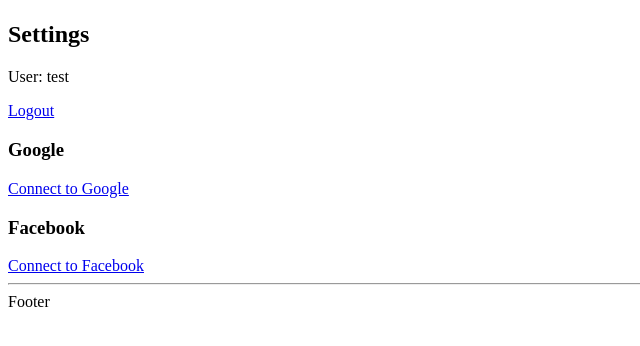
After one commit to sergey-buryakov/kandle, a Django app: page /settings/ in a window 1280 px wide. The commit adds this page. Shown: the top 346 px of the page, without its empty margins (0-640 px from the left). Run offline with Django 3.2, Linux system fonts and the light colour scheme; a user stored in the database is signed in; data comes from the database, SQL or seed files in the repository; both versions use the stored data as it was after the commit.

Commit message:
facebook is done (google doesn't work)

```diff
--- a/kandle/urls.py
+++ b/kandle/urls.py
@@ -23,5 +23,8 @@
     re_path(r'^sign_up$', views.sign_up),
     re_path(r'^accounts/', include('django.contrib.auth.urls')),
     re_path(r'^create', views.create),
-    re_path(r'^event/(?P<eventid>.+)', views.event) #add regex
+    re_path(r'^event/(?P<eventid>.+)', views.event), #add regex
+    re_path(r'^oauth/', include('social_django.urls', namespace='social')),
+    re_path(r'^settings/$', views.settings, name='settings'),
+    re_path(r'^settings/password/$', views.password, name='password'),
 ]
--- a/kandleapp/views.py
+++ b/kandleapp/views.py
@@ -1,3 +1,8 @@
+from django.contrib.auth.decorators import login_required
+from django.contrib.auth.forms import AdminPasswordChangeForm, PasswordChangeForm
+from django.contrib.auth import update_session_auth_hash
+from django.contrib import messages
+from social_django.models import UserSocialAuth
 from django.shortcuts import render, redirect
 from django.shortcuts import HttpResponseRedirect
 from django.shortcuts import HttpResponse
@@ -24,6 +29,48 @@
     else:
         form = Sign_up_form()
     return render(request, "registration/sign_up.html", {"form": form})
+
+@login_required
+def settings(request):
+    user = request.user
+
+    try:
+        google_login = user.social_auth.get(provider='google')
+    except UserSocialAuth.DoesNotExist:
+        google_login = None
+
+    try:
+        facebook_login = user.social_auth.get(provider='facebook')
+    except UserSocialAuth.DoesNotExist:
+        facebook_login = None
+
+    can_disconnect = (user.social_auth.count() > 1 or user.has_usable_password())
+
+    return render(request, 'registration/settings.html', {
+        'google_login': google_login,
+        'facebook_login': facebook_login,
+        'can_disconnect': can_disconnect
+    })
+
+@login_required
+def password(request):
+    if request.user.has_usable_password():
+        PasswordForm = PasswordChangeForm
+    else:
+        PasswordForm = AdminPasswordChangeForm
+
+    if request.method == 'POST':
+        form = PasswordForm(request.user, request.POST)
+        if form.is_valid():
+            form.save()
+            update_session_auth_hash(request, form.user)
+            messages.success(request, 'Your password was successfully updated!')
+            return redirect(settings)
+        else:
+            messages.error(request, 'Please correct the error below.')
+    else:
+        form = PasswordForm(request.user)
+    return render(request, 'registration/password.html', {'form': form})
 
 def event(request, eventid):
     try:
--- a/templates/registration/login.html
+++ b/templates/registration/login.html
@@ -33,5 +33,9 @@
     {# Assumes you setup the password_reset view in your URLconf #}
     <p><a href="{% url 'password_reset' %}">Lost password?</a></p>
 
+    <p><strong>-- OR --</strong></p>
+    <a href="{% url 'social:begin' 'google-oauth2' %}?next=/">Login with Google</a><br>
+    <a href="{% url 'social:begin' 'facebook' %}">Login with Facebook</a>
+
     <p><a href="/">Back</a></p>
 {% endblock %}
--- /dev/null
+++ b/templates/registration/settings.html
@@ -0,0 +1,42 @@
+{% extends '__Layout.html' %}
+
+{% block content %}
+  <h2>Settings</h2>
+  {% if user.is_authenticated %}
+        <p>User: {{ user.get_username }}</p>
+        <p><a href="{% url 'logout'%}?next={{request.path}}">Logout</a></p>
+    {% endif %}
+
+  <h3>Google</h3>
+  {% if google_login %}
+    <p>Connected as <a href="https://google.com/{{ google_login.extra_data.access_token.screen_name }}/" target="_blank">@{{ google_login }}</a></p>
+    {% if can_disconnect %}
+      <form method="post" action="{% url 'social:disconnect' 'google' %}">
+        {% csrf_token %}
+        <button type="submit">Disconnect from Google</button>
+      </form>
+    {% else %}
+      <button type="button" disabled>Disconnect from Google</button>
+      <p style="color: red">You must <a href="{% url 'password' %}">define a password</a> for your account before disconnecting from Google.</p>
+    {% endif %}
+  {% else %}
+    <a href="{% url 'social:begin' 'google' %}">Connect to Google</a>
+  {% endif %}
+
+  <h3>Facebook</h3>
+  {% if facebook_login %}
+    <p>Connected as <a href="https://facebook.com/{{ facebook_login.extra_data.id }}/" target="_blank">{{ facebook_login }}</a></p>
+    {% if can_disconnect %}
+      <form method="post" action="{% url 'social:disconnect' 'facebook' %}">
+        {% csrf_token %}
+        <button type="submit">Disconnect from Facebook</button>
+      </form>
+    {% else %}
+      <button type="button" disabled>Disconnect from Facebook</button>
+      <p style="color: red">You must <a href="{% url 'password' %}">define a password</a> for your account before disconnecting from Facebook.</p>
+    {% endif %}
+  {% else %}
+    <a href="{% url 'social:begin' 'facebook' %}">Connect to Facebook</a>
+  {% endif %}
+
+{% endblock %}
```
Also changed, not shown: kandle/settings.py (+37 -0 lines), templates/registration/password.html (added, +13 -0 lines), db.sqlite3.
